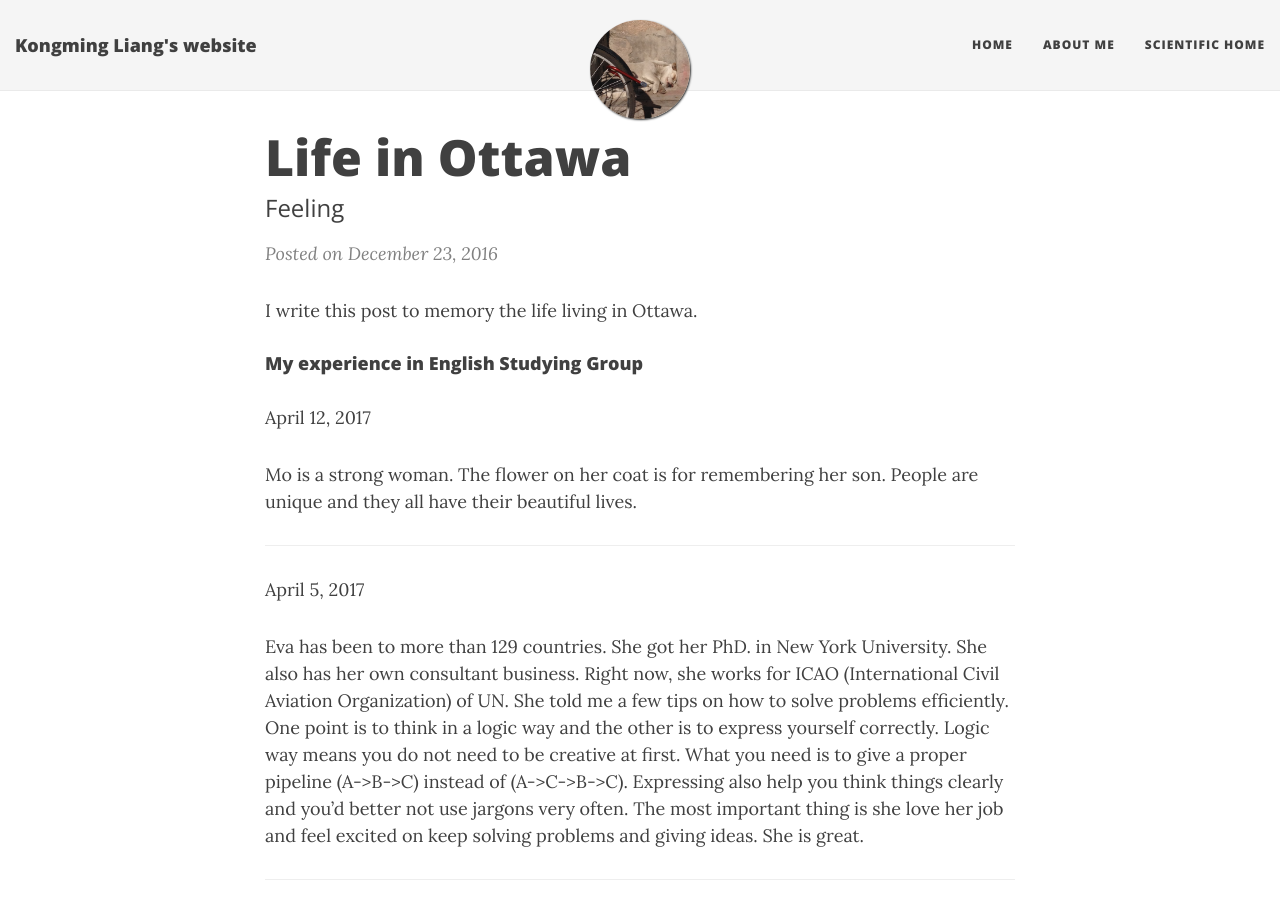
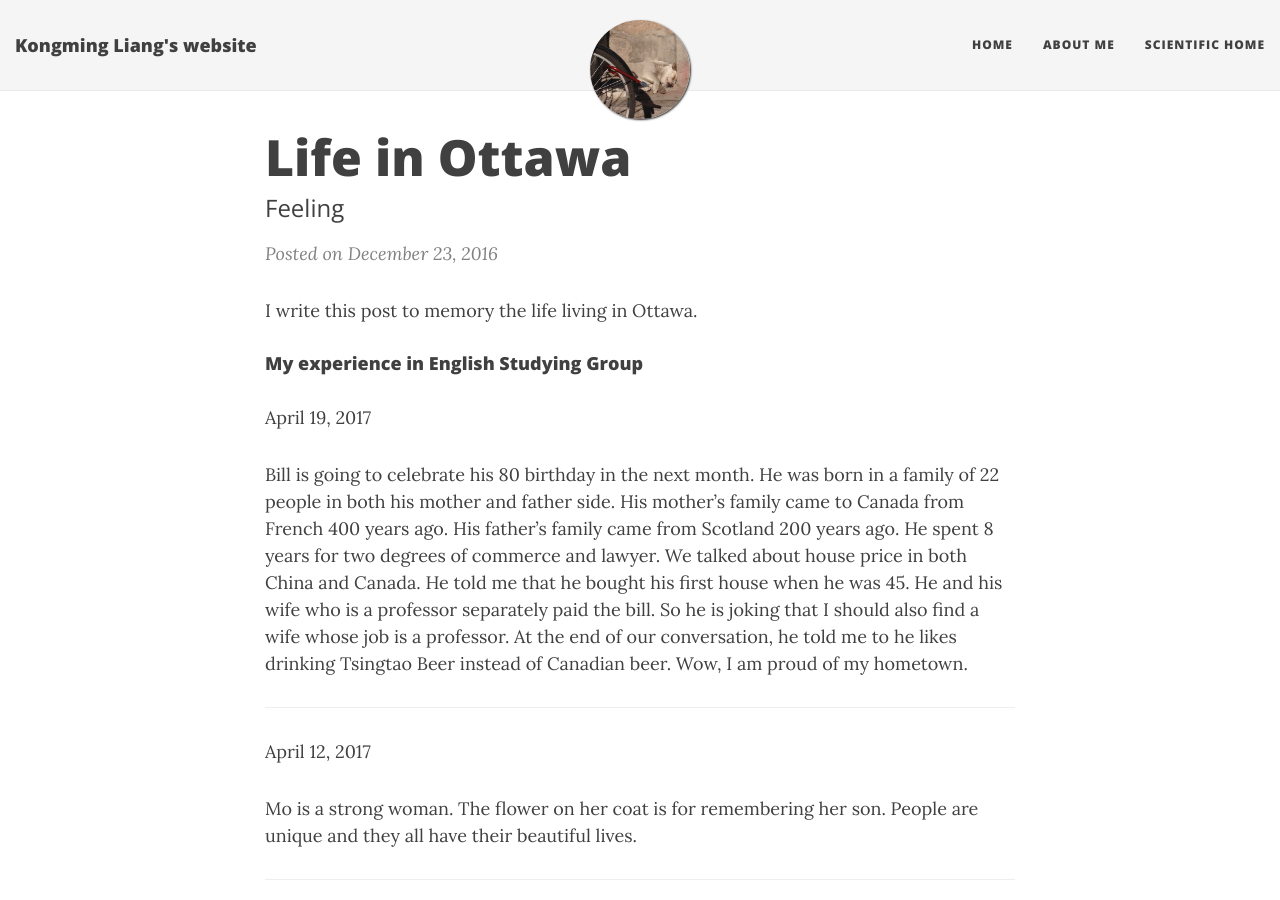
Before and after one commit to GriffinLiang/griffinliang.github.com, a Jekyll site: the page built from _posts/2016-12-23-Life-in-Ottawa.md, in a window 1280 px wide and 900 px high. Built offline with Jekyll 4.4.1, drawn with Linux system fonts in a browser that asks for light colours; nearby versions of some CDN libraries.

Commit message:
Update 2016-12-23-Life-in-Ottawa.md
new post

```diff
--- a/_posts/2016-12-23-Life-in-Ottawa.md
+++ b/_posts/2016-12-23-Life-in-Ottawa.md
@@ -11,6 +11,12 @@ I write this post to memory the life living in Ottawa.
 
 
 #### My experience in English Studying Group ####
+
+April 19, 2017
+
+Bill is going to celebrate his 80 birthday in the next month. He was born in a family of 22 people in both his mother and father side. His mother's family came to Canada from French 400 years ago. His father's family came from Scotland 200 years ago. He spent 8 years for two degrees of commerce and lawyer. We talked about house price in both China and Canada. He told me that he bought his first house when he was 45. He and his wife who is a professor separately paid the bill. So he is joking that I should also find a wife whose job is a professor. At the end of our conversation, he told me to he likes drinking Tsingtao Beer instead of Canadian beer. Wow, I am proud of my hometown.
+
+***
 
 April 12, 2017
 
```
